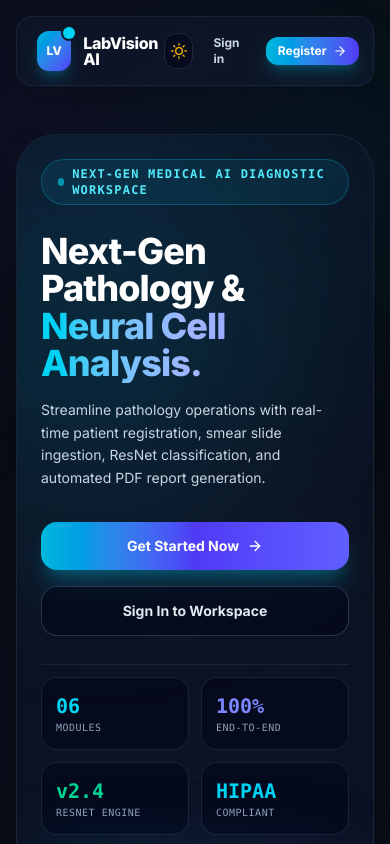
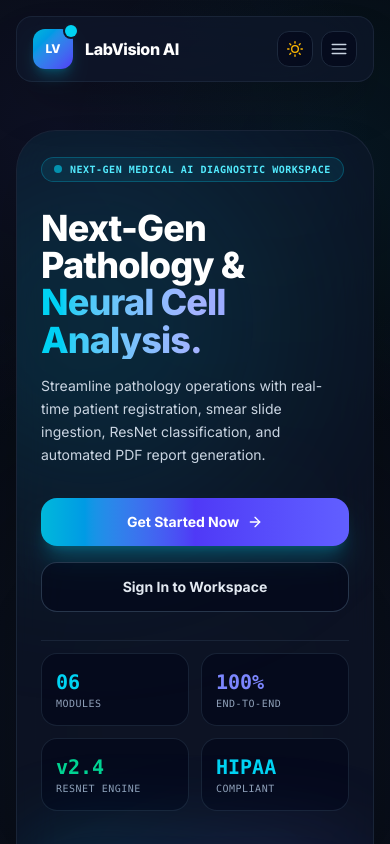
Before and after one commit to raj-deep-20/LabVision-AI, a React (Vite) app in the folder frontend/: page / in a window 390 px wide. Shown: the top 844 px of the page. Built offline with nearby package versions, Linux system fonts and the light colour scheme.

Commit message:
fix: implement mobile responsive navigation hamburger menu on homepage and optimize text layout

```diff
--- a/frontend/src/index.css
+++ b/frontend/src/index.css
@@ -260,3 +260,18 @@
   animation: scanbeam 2s cubic-bezier(0.4, 0, 0.6, 1) infinite alternate;
   z-index: 20;
 }
+
+@keyframes fadeIn {
+  from {
+    opacity: 0;
+    transform: translateY(-8px);
+  }
+  to {
+    opacity: 1;
+    transform: translateY(0);
+  }
+}
+
+.animate-fadeIn {
+  animation: fadeIn 0.25s ease-out forwards;
+}
--- a/frontend/src/pages/Home.tsx
+++ b/frontend/src/pages/Home.tsx
@@ -20,6 +20,8 @@ import {
   FiActivity,
   FiLayers,
   FiHelpCircle,
+  FiMenu,
+  FiX,
 } from "react-icons/fi";
 
 import { useTheme } from "../context/ThemeContext";
@@ -115,6 +117,7 @@ export default function Home() {
   const [currentSlide, setCurrentSlide] = useState(0);
   const [isPlaying, setIsPlaying] = useState(true);
   const [openFaq, setOpenFaq] = useState<number | null>(0);
+  const [mobileMenuOpen, setMobileMenuOpen] = useState(false);
 
   // Carousel autoplay timer
   useEffect(() => {
@@ -136,10 +139,10 @@ export default function Home() {
   return (
     <div className="min-h-screen space-y-16 lg:space-y-24 pb-16 px-4 sm:px-6 lg:px-8 max-w-7xl mx-auto">
       {/* 1. Floating Glass Navbar */}
-      <header className="sticky top-4 z-40 px-4 rounded-2xl border border-slate-800/80 bg-slate-900/70 backdrop-blur-2xl shadow-2xl px-5 py-3.5 flex items-center justify-between transition-all">
+      <header className="sticky top-4 z-40 rounded-2xl border border-slate-800/80 bg-slate-900/70 backdrop-blur-2xl shadow-2xl px-4 py-3 sm:px-5 sm:py-3.5 flex items-center justify-between transition-all">
         {/* Brand Logo */}
         <div className="flex items-center gap-3">
-          <div className="relative flex h-10 w-10 items-center justify-center rounded-xl bg-gradient-to-br from-cyan-500 to-indigo-600 text-xs font-black text-white shadow-lg shadow-cyan-500/25">
+          <div className="relative flex h-10 w-10 items-center justify-center rounded-xl bg-gradient-to-br from-cyan-500 to-indigo-600 text-xs font-black text-white shadow-lg shadow-cyan-500/25 shrink-0">
             LV
             <span className="absolute -top-1 -right-1 h-3 w-3 rounded-full bg-cyan-400 ring-2 ring-slate-900" />
           </div>
@@ -177,8 +180,8 @@ export default function Home() {
           </a>
         </nav>
 
-        {/* Right Action Controls */}
-        <div className="flex items-center gap-3">
+        {/* Right Action Controls - Desktop Only */}
+        <div className="hidden md:flex items-center gap-3">
           {/* Theme Toggle Button */}
           <button
             type="button"
@@ -204,7 +207,82 @@ export default function Home() {
             <FiArrowRight size={14} />
           </Link>
         </div>
+
+        {/* Mobile Header Controls */}
+        <div className="flex md:hidden items-center gap-2">
+          {/* Theme Toggle Button */}
+          <button
+            type="button"
+            onClick={toggleTheme}
+            title={`Switch to ${theme === "dark" ? "Light" : "Dark"} mode`}
+            className="flex items-center justify-center h-9 w-9 rounded-xl border border-slate-800 bg-slate-950/60 text-slate-300 hover:text-cyan-400 hover:border-cyan-500/40 transition-colors"
+          >
+            {theme === "dark" ? <FiSun size={16} className="text-amber-400" /> : <FiMoon size={16} className="text-indigo-400" />}
+          </button>
+
+          {/* Menu Button */}
+          <button
+            type="button"
+            onClick={() => setMobileMenuOpen(!mobileMenuOpen)}
+            className="flex items-center justify-center h-9 w-9 rounded-xl border border-slate-800 bg-slate-950/60 text-slate-300 hover:text-cyan-400 hover:border-cyan-500/40 transition-colors"
+            aria-label="Toggle navigation menu"
+          >
+            {mobileMenuOpen ? <FiX size={18} /> : <FiMenu size={18} />}
+          </button>
+        </div>
       </header>
+
+      {/* Mobile Dropdown Menu Panel */}
+      {mobileMenuOpen && (
+        <div className="md:hidden fixed top-20 inset-x-4 z-40 rounded-2xl border border-slate-800/90 bg-slate-900/95 backdrop-blur-2xl p-5 shadow-2xl flex flex-col gap-4 animate-fadeIn">
+          <a
+            onClick={() => setMobileMenuOpen(false)}
+            className="text-sm font-semibold text-slate-300 hover:text-cyan-400 py-2 border-b border-slate-800/60"
+            href="#overview"
+          >
+            Overview
+          </a>
+          <a
+            onClick={() => setMobileMenuOpen(false)}
+            className="text-sm font-semibold text-slate-300 hover:text-cyan-400 py-2 border-b border-slate-800/60"
+            href="#carousel"
+          >
+            Diagnostics
+          </a>
+          <a
+            onClick={() => setMobileMenuOpen(false)}
+            className="text-sm font-semibold text-slate-300 hover:text-cyan-400 py-2 border-b border-slate-800/60"
+            href="#platform"
+          >
+            Platform
+          </a>
+          <a
+            onClick={() => setMobileMenuOpen(false)}
+            className="text-sm font-semibold text-slate-300 hover:text-cyan-400 py-2 border-b border-slate-800/60"
+            href="#faq"
+          >
+            FAQ
+          </a>
+
+          <div className="flex flex-col gap-3 pt-2">
+            <Link
+              to="/login"
+              onClick={() => setMobileMenuOpen(false)}
+              className="text-center py-2.5 rounded-xl border border-slate-800 bg-slate-950/60 hover:bg-slate-900 text-sm font-bold text-slate-300 hover:text-cyan-300 transition-colors"
+            >
+              Sign in
+            </Link>
+            <Link
+              to="/register"
+              onClick={() => setMobileMenuOpen(false)}
+              className="inline-flex items-center justify-center gap-1.5 rounded-xl bg-gradient-to-r from-cyan-500 to-indigo-600 py-2.5 text-sm font-bold text-white shadow-lg shadow-cyan-500/25 transition-all hover:from-cyan-400 hover:to-indigo-500"
+            >
+              Register
+              <FiArrowRight size={14} />
+            </Link>
+          </div>
+        </div>
+      )}
 
       {/* 2. Redesigned Asymmetric Split Hero Section */}
       <section id="overview" className="relative overflow-hidden rounded-[2.5rem] border border-slate-800/80 bg-slate-900/60 backdrop-blur-xl shadow-2xl p-6 sm:p-10 lg:p-14">
@@ -215,9 +293,9 @@ export default function Home() {
         <div className="relative grid gap-10 lg:grid-cols-[1.15fr_0.85fr] items-center">
           {/* Left Hero Content */}
           <div className="space-y-7">
-            <div className="inline-flex items-center gap-2 rounded-full border border-cyan-500/30 bg-cyan-500/10 px-4 py-1.5 text-xs font-semibold uppercase tracking-widest text-cyan-300 font-mono">
-              <span className="h-2 w-2 rounded-full bg-cyan-400 animate-pulse" />
-              Next-Gen Medical AI Diagnostic Workspace
+            <div className="inline-flex items-center gap-2 rounded-full border border-cyan-500/30 bg-cyan-500/10 px-3 py-1 sm:px-4 sm:py-1.5 text-[10px] sm:text-xs font-semibold uppercase tracking-wider sm:tracking-widest text-cyan-300 font-mono max-w-full">
+              <span className="h-2 w-2 rounded-full bg-cyan-400 animate-pulse shrink-0" />
+              <span className="truncate sm:whitespace-normal">Next-Gen Medical AI Diagnostic Workspace</span>
             </div>
 
             <div className="space-y-4 max-w-2xl">
```
